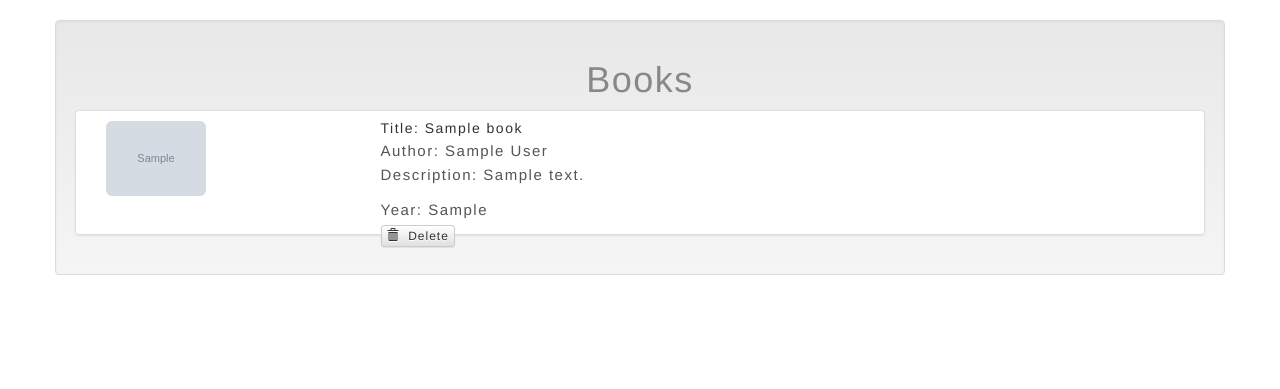
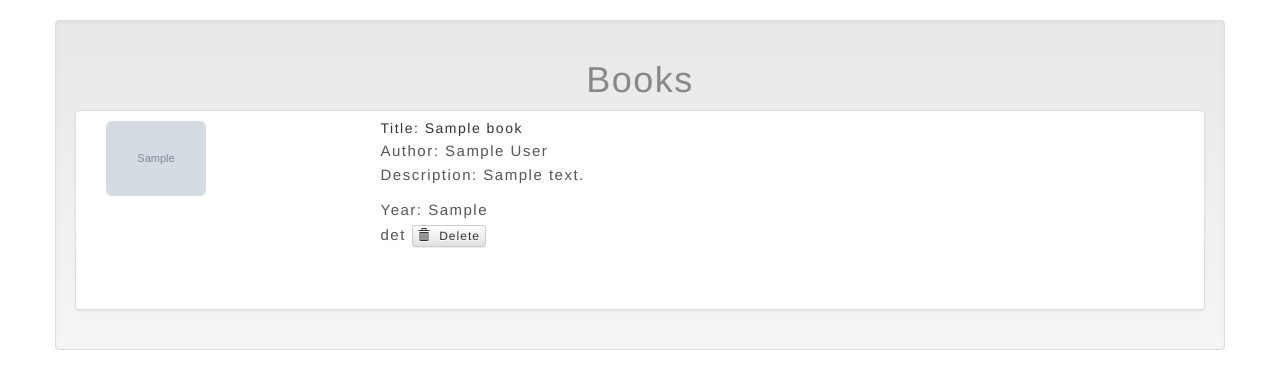
Before and after one commit to ghostnet2000/meekmill, a Django app: page / in a window 1280 px wide. Shown: the part 52-441 px from the top of the page. Run offline with Django 3.2, Linux system fonts and the light colour scheme; tables that the repository leaves empty hold one stand-in row (values such as "Sample post"); grey boxes marked "Sample" are stand-in pictures; parts of the project's set-up code (start-up, migrations or seed data) failed here and were passed over; some libraries are stand-ins or nearby versions.

Commit message:
16th build

```diff
--- a/final/book/books/static/css/styles.css
+++ b/final/book/books/static/css/styles.css
@@ -12,12 +12,9 @@
 	max-height: 200px;
 }
 
-.media-body__width-fix {
-  position: absolute;
-  left:0;
-  right:0;
-  top:0;
-  bottom:0;
+
+#det {
+    width: 700px ;
 }
 
 #details > .panel {
@@ -27,8 +24,8 @@
 }
 
 a.list-group-item {
-    height: 125px;
-    min-height:125px;
+    height: 200px;
+    min-height:155px;
 }
 a.list-group-item.active small {
     color:#fff;
--- a/final/book/books/templates/index.html
+++ b/final/book/books/templates/index.html
@@ -25,10 +25,10 @@
                 <div class="col-md-3 offset8">
                     <h5 class="list-group-item-heading"> Title: {{ book.title }} </h5>
                     <p class="list-group-item-text"> Author: {{ book.author }} </p>
-                    <p> Description: {{ book.description }} </p>
+                    <p id='det' iclass="list-group-item-text"> Description: {{ book.description }} </p>
                     <p class="list-group-item-text"> Year: {{ book.year }} </p>
                     <form action="{% url 'books:delete_book' book.id %}" method="post" style="display: inline;">
-                        {% csrf_token %}
+det{% csrf_token %}
                         <button type="submit" class="btn btn-default btn-xs">
                             <span class="glyphicon glyphicon-trash"></span>&nbsp; Delete
                         </button>
```
